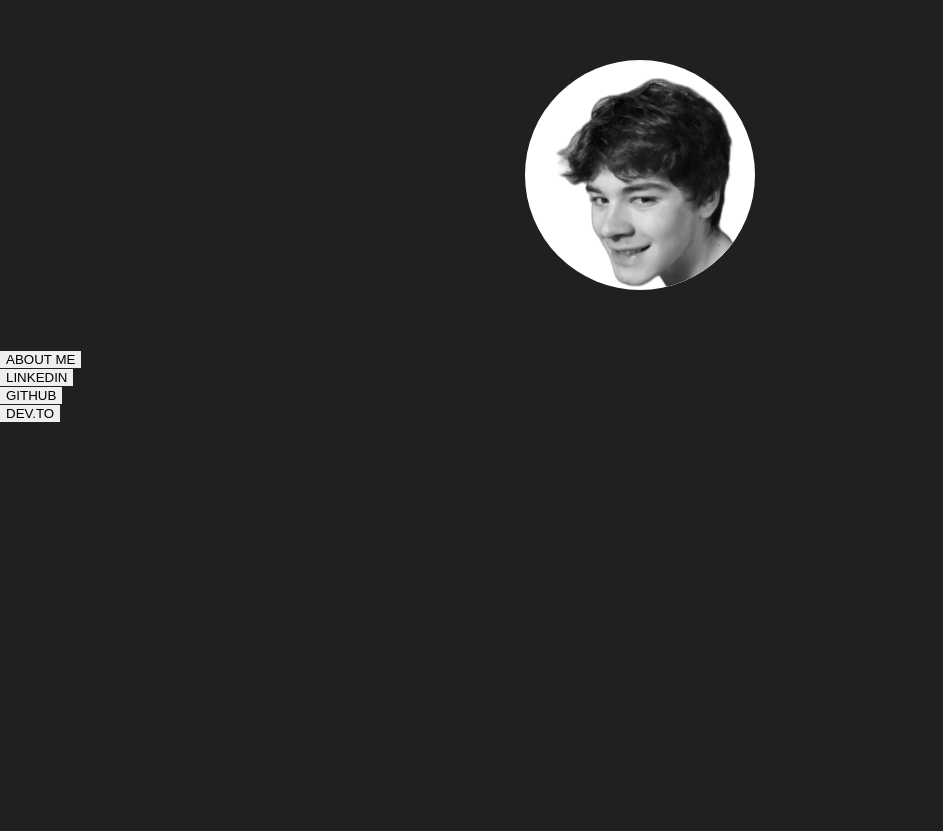
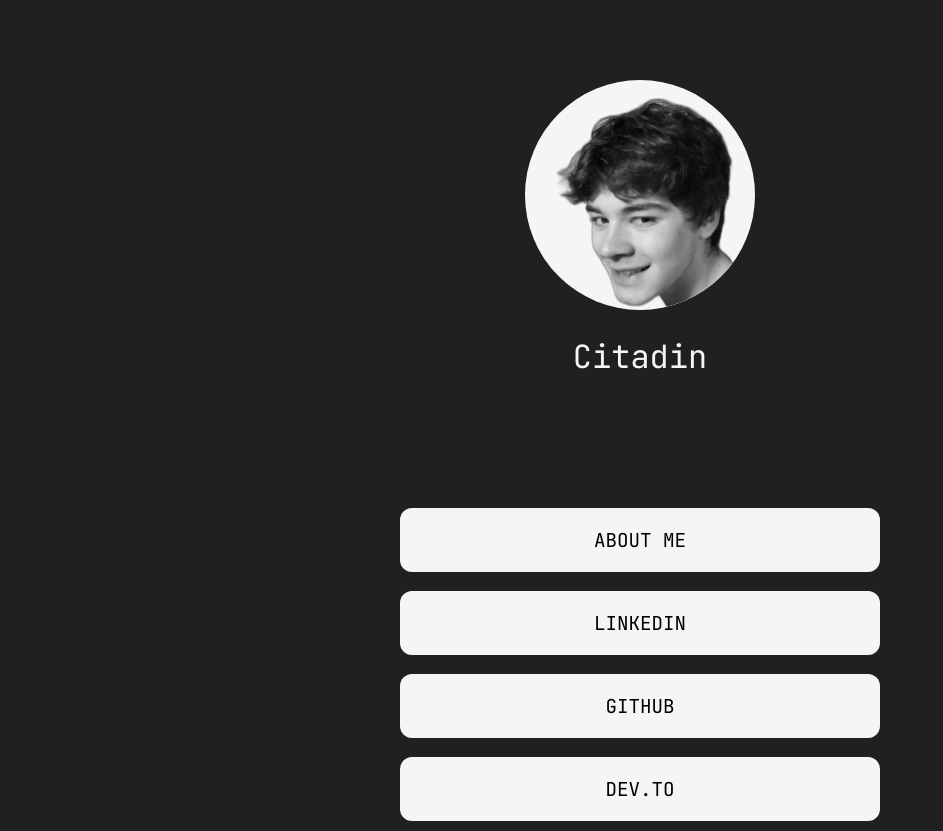
Before and after one commit to rodrigocitadin/my-portfolio, a Vue app: page / in a window 1280 px wide. Shown: the whole page, without its empty margins (0-943 px from the left). Before the commit the page ends 800 px from the top, so only its background shows below. Built offline with nearby package versions, Linux system fonts and the light colour scheme.

Commit message:
feat: Added some effects and styles

```diff
--- a/public/index.html
+++ b/public/index.html
@@ -7,6 +7,9 @@
   <meta name="viewport" content="width=device-width,initial-scale=1.0">
   <link rel="icon" href="<%= BASE_URL %>favicon.ico">
   <link rel="stylesheet" href="reset.css">
+  <link rel="preconnect" href="https://fonts.googleapis.com">
+  <link rel="preconnect" href="https://fonts.gstatic.com" crossorigin>
+  <link href="https://fonts.googleapis.com/css2?family=JetBrains+Mono:wght@400;700&display=swap" rel="stylesheet">
   <title>
     <%= htmlWebpackPlugin.options.title %>
   </title>
--- a/src/App.vue
+++ b/src/App.vue
@@ -1,19 +1,19 @@
 <template>
-  <MyPictureVue />
-  <div class="my-buttons">
-    <a target="_blank" :href="button.link" v-for="button in buttons" :key="button.id">
-      <button>{{ button.msg }}</button>
-    </a>
+  <MyHeaderVue />
+  <div class="buttons">
+    <button class="button" v-for="button in buttons" :key="button.id" target="_blank">
+      <a :href="button.link">{{ button.msg }}</a>
+    </button>
   </div>
 </template>
 
 <script>
-import MyPictureVue from './components/MyPicture.vue';
+import MyHeaderVue from './components/MyHeader.vue';
 
 export default {
   name: 'App',
   components: {
-    MyPictureVue
+    MyHeaderVue
   },
   data() {
     return {
@@ -21,22 +21,26 @@ export default {
         {
           id: 1,
           msg: 'ABOUT ME',
-          link: ''
+          link: '',
+          color: '#adadad'
         },
         {
           id: 2,
           msg: 'LINKEDIN',
-          link: 'https://www.linkedin.com/in/rodrigobcitadin/'
+          link: 'https://www.linkedin.com/in/rodrigobcitadin/',
+          color: '#01649b'
         },
         {
           id: 3,
           msg: 'GITHUB',
-          link: 'https://github.com/rodrigocitadin'
+          link: 'https://github.com/rodrigocitadin',
+          color: '#6d2a89'
         },
         {
           id: 4,
           msg: 'DEV.TO',
-          link: 'https://dev.to/rodrigocitadin'
+          link: 'https://dev.to/rodrigocitadin',
+          color: '#3ec9b4'
         }
       ]
     }
@@ -45,12 +49,39 @@ export default {
 </script>
 
 <style>
+* {
+  font-family: 'JetBrains Mono', monospace;
+}
+
 html {
+  height: 100%;
+  width: 100%;
   background: #202020;
 }
 
-.my-buttons {
+.buttons {
   display: flex;
   flex-direction: column;
 }
+
+.button {
+  width: 30rem;
+  height: 4rem;
+  margin: 0.6rem auto;
+  border-radius: 12px;
+  background-color: whitesmoke;
+  -webkit-transition: all 0.3s 0s ease-in;
+  -moz-transition: all 0.3s 0s ease-in;
+  -o-transition: all 0.3s 0s ease-in;
+  transition: all 0.3s 0s ease-in;
+}
+
+.button:hover {
+  padding-left: 20px;
+  background-color: rgb(189, 189, 189);
+}
+
+.button a {
+  font-size: 1.2rem;
+}
 </style>
--- /dev/null
+++ b/src/components/MyHeader.vue
@@ -0,0 +1,37 @@
+<template>
+  <header class="header">
+    <div class="my-pic">
+      <img src="../assets/my-picture.png" alt="Citadin's picture" id="citadin-pic">
+    </div>
+    <div class="my-name">
+      <h1>Citadin</h1>
+    </div>
+  </header>
+</template>
+
+<script>
+export default {
+
+}
+</script>
+
+<style>
+.my-pic {
+  display: flex;
+  justify-content: center;
+  margin: 80px 0 25px 0;
+}
+
+#citadin-pic {
+  width: 230px;
+  background-color: whitesmoke;
+  border-radius: 100%;
+}
+
+.my-name {
+  color: whitesmoke;
+  margin-bottom: 120px;
+  display: flex;
+  justify-content: center;
+}
+</style>
--- a/src/components/MyPicture.vue
+++ /dev/null
@@ -1,25 +0,0 @@
-<template>
-  <header class="my-pic">
-    <img src="../assets/my-picture.png" alt="Citadin's picture" id="citadin-pic">
-  </header>
-</template>
-
-<script>
-export default {
-
-}
-</script>
-
-<style>
-.my-pic {
-  display: flex;
-  justify-content: center;
-  margin: 60px 0;
-}
-
-#citadin-pic {
-  width: 230px;
-  background-color: white;
-  border-radius: 100%;
-}
-</style>
```
